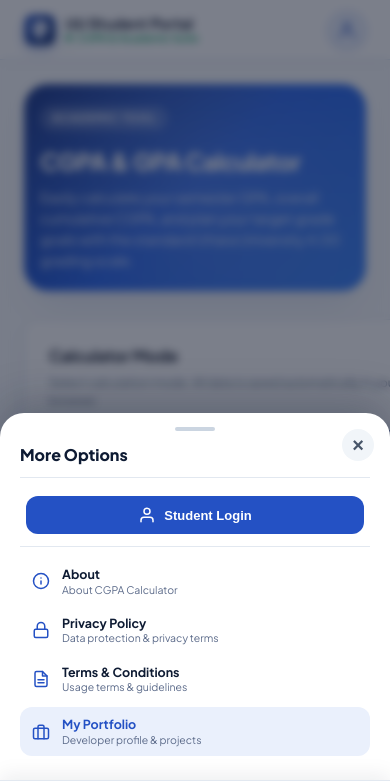
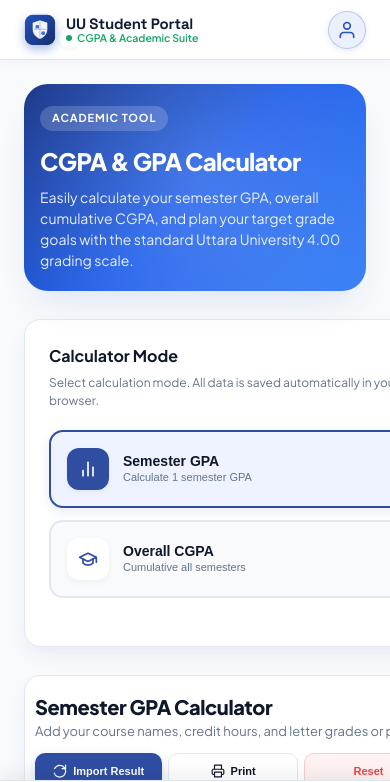
Before and after one commit to sabbirhussankhan/CGPA-CALCULATOR, a plain HTML site: page index.html in a window 390 px wide. Shown: the top 782 px of the page. Drawn offline with Linux system fonts and the light colour scheme.

Commit message:
fix: set default CSS display state to none for mobile sheet so it does not auto-open on page load

```diff
--- a/index.html
+++ b/index.html
@@ -599,7 +599,7 @@
       background: rgba(15, 23, 42, 0.55) !important;
       backdrop-filter: blur(4px) !important;
       z-index: 99995 !important;
-      display: flex !important;
+      display: none !important;
       align-items: flex-end !important;
       justify-content: center !important;
       padding: 0 !important;
```
